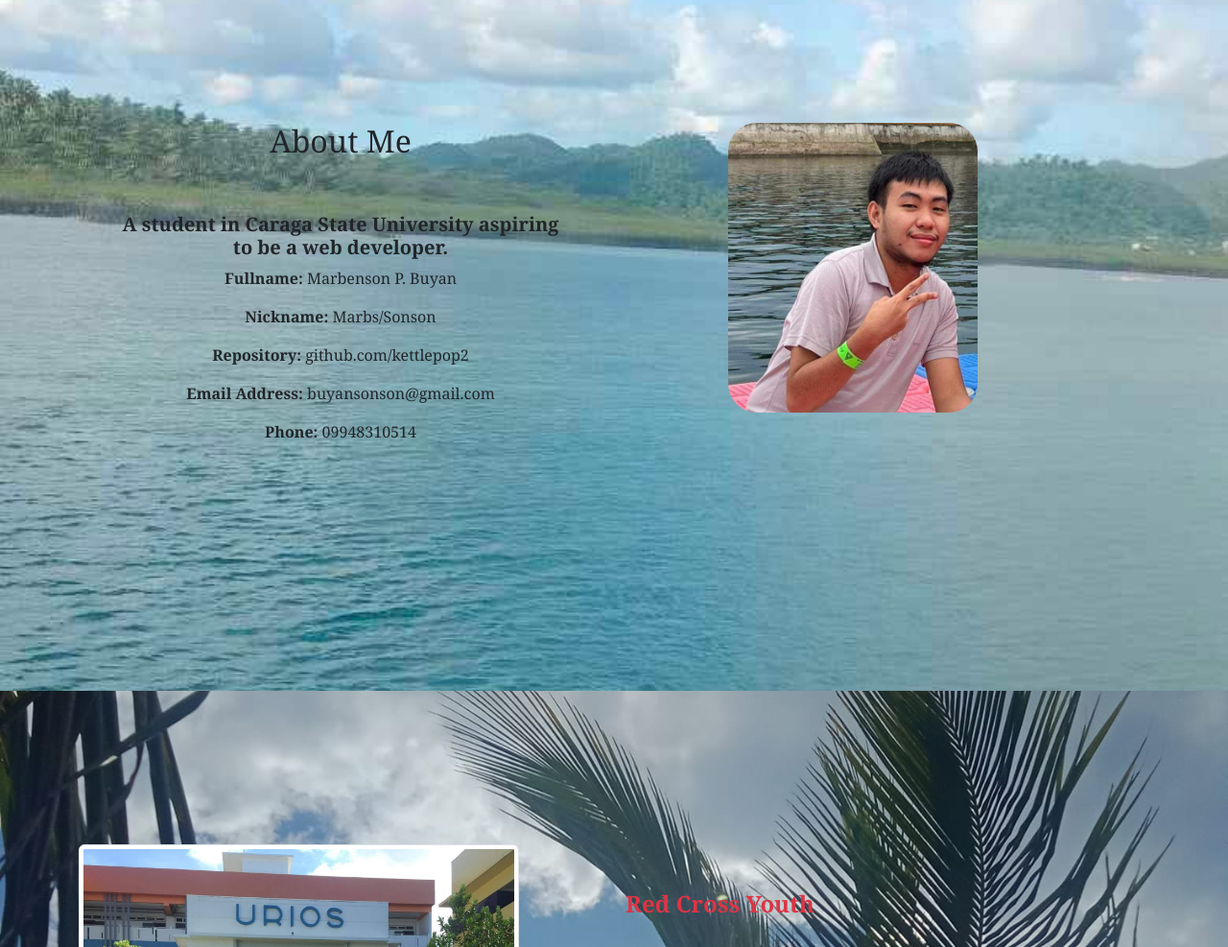
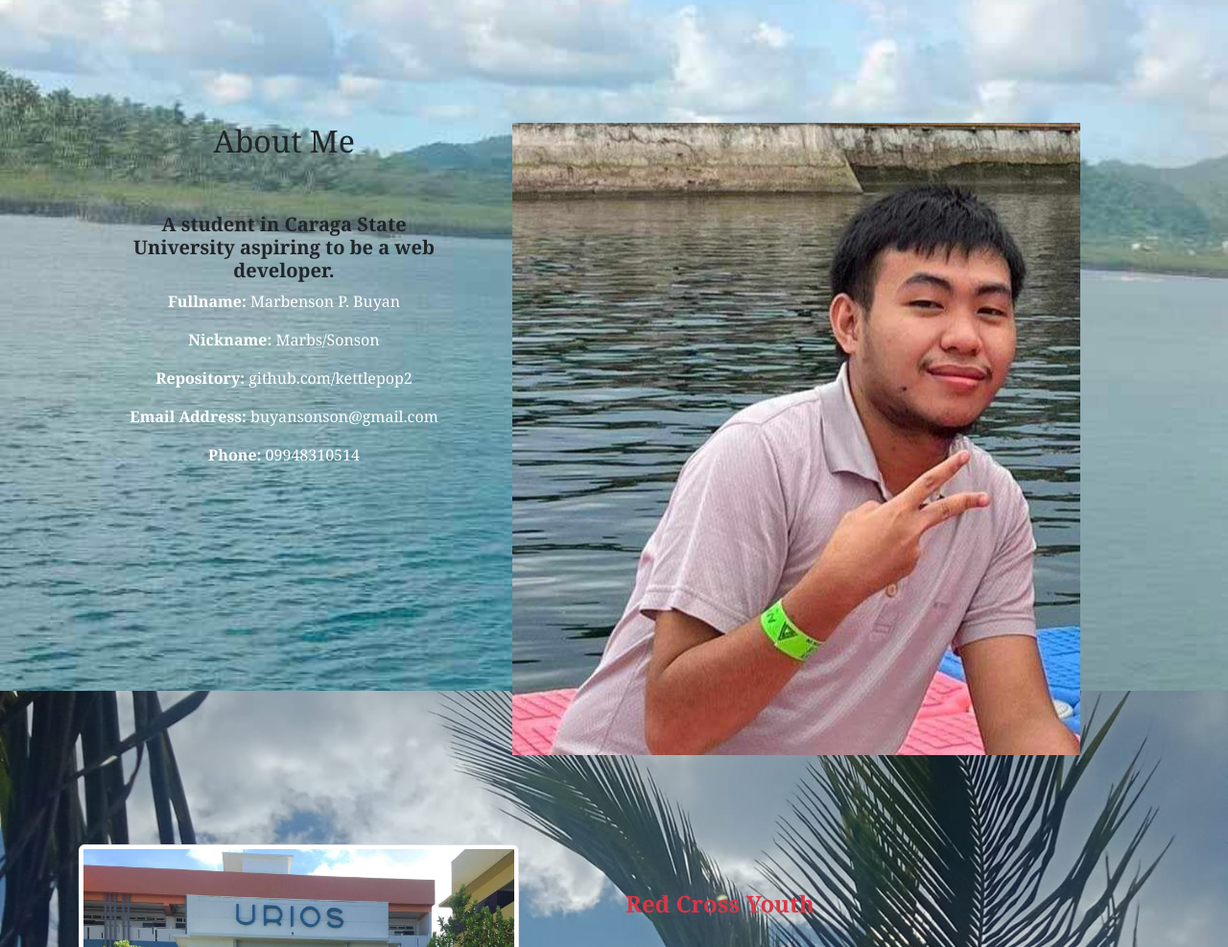
Before and after one commit to Kettlepop2/Kettlepop2.github.io, a plain HTML site: page index.html in a window 1280 px wide. Shown: the part 880-1867 px from the top of the page at 96% size. Drawn offline with Linux system fonts and the light colour scheme.

Commit message:
first commit

```diff
--- a/css/style.css
+++ b/css/style.css
@@ -72,6 +72,9 @@ body {
         text-align: center;
     }
 
+    .about-section p {
+        color: white;
+    }
 
 
     .img-thumbnail-1 {
--- a/index.html
+++ b/index.html
@@ -89,7 +89,7 @@
             <p><strong>Phone:</strong> 09948310514</p>
           </div>
           <div class="col py-5 px-lg-5">
-            <img src="bootstrap/img/Aboutme.jpg" class="img-thumbnail-1" />
+            <img src="bootstrap/img/Aboutme.jpg" class="img-fluid-1" />
           </div>
         </div>
       </div>
```
